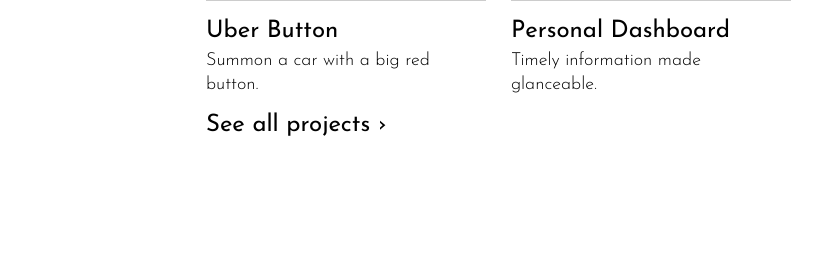
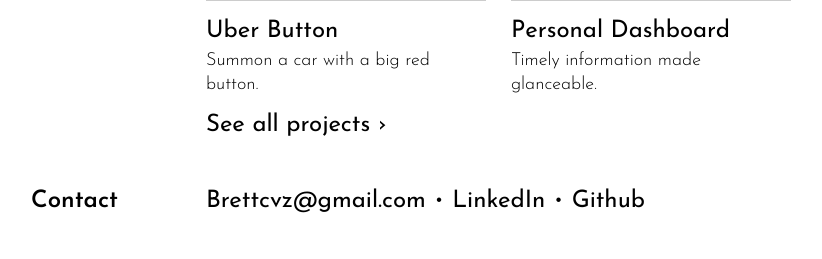
Before and after one commit to brettcvz/brettcvz.com, a Django app: page / in a window 1280 px wide. Shown: the part 1120-1379 px from the top of the page, without its empty margins (214-1036 px from the left). Before the commit the page ends 1256 px from the top, so only its background shows below. Run offline with Django 3.2, Linux system fonts and the light colour scheme; grey boxes labelled with a size stand in for pictures from a placeholder-image service; some libraries are stand-ins or nearby versions.

Commit message:
Added a "Contact" section

```diff
--- a/static/css/base.css
+++ b/static/css/base.css
@@ -118,3 +118,7 @@ a:hover { color: #0CA5B0; }
     font-size: 18px;
     line-height: 24px
 }
+
+#contact a {
+    font-weight: 400;
+}
--- a/templates/home.html
+++ b/templates/home.html
@@ -65,5 +65,13 @@
             <a class="more" href="{% url 'projects:index'%}">See all projects &rsaquo;</a>
         </div>
     </div>
+    <div class="segment fadein" id="contact">
+        <h2>Contact</h2>
+        <div class="details">
+            <a href="mailto:brettcvz@gmail.com">Brettcvz@gmail.com</a> &bull;
+            <a href="http://www.linkedin.com/in/brettcvz">LinkedIn</a> &bull;
+            <a href="http://github.com/brettcvz">Github</a>
+        </div>
+    </div>
 </div>
 {%endblock%}
```
